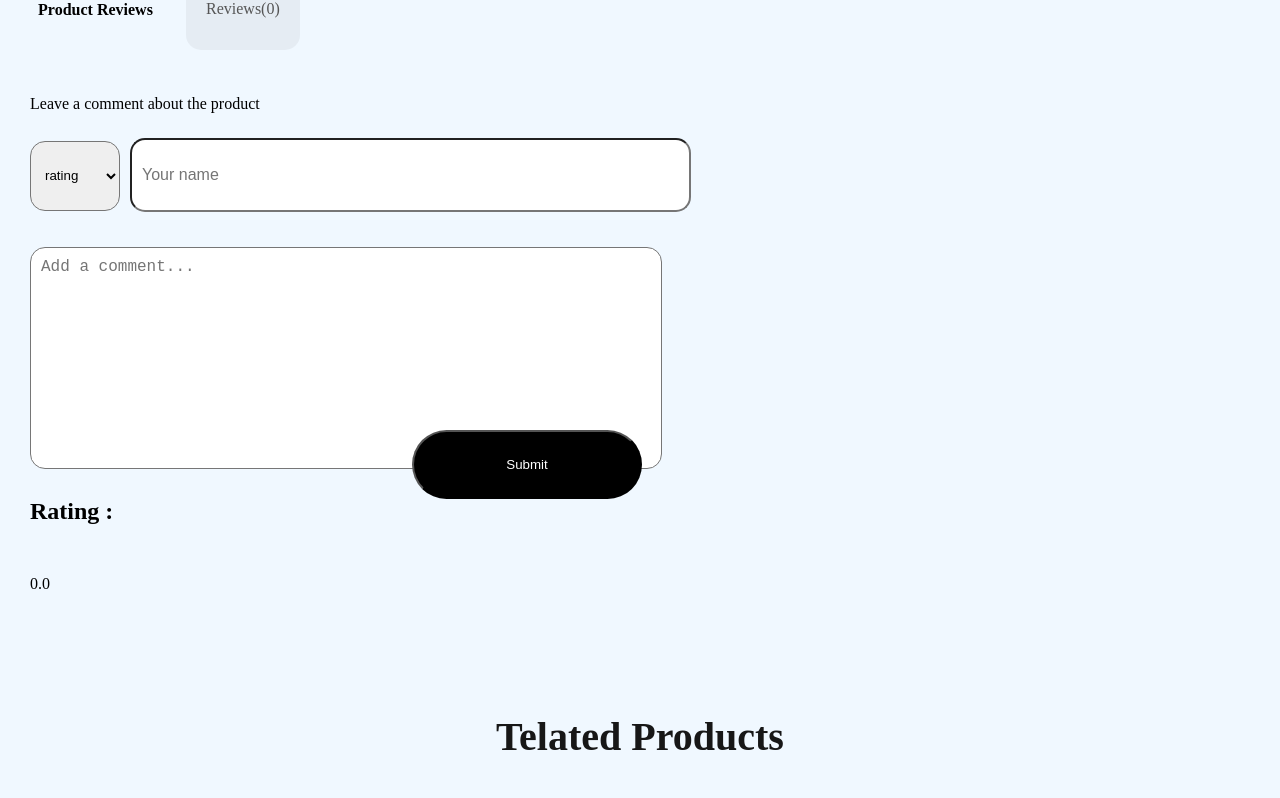
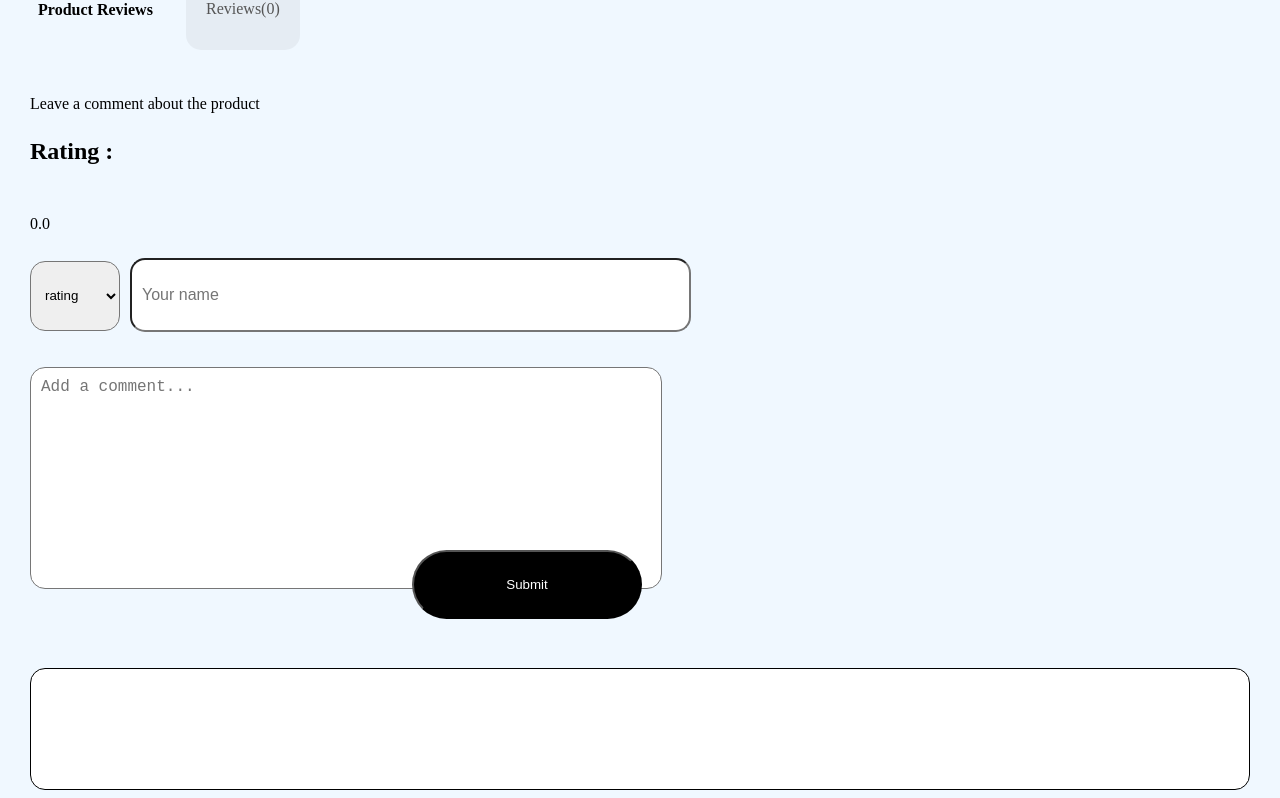
Before and after one commit to danielandersonBC96/Ecommerce.github.io, a React (Create React App) app: page /product/1 in a window 1280 px wide. Shown: the part 1018-1816 px from the top of the page. Built offline with nearby package versions, Linux system fonts and the light colour scheme.

Commit message:
criandp novo estilos

```diff
--- a/src/Components/DesscriptionBox/DescriptionBox.css
+++ b/src/Components/DesscriptionBox/DescriptionBox.css
@@ -107,7 +107,7 @@
 
  .excluir {
  padding: 10px;
-   width: 50px;
+   width: 70px;
    height: 50px;
    border-radius: 15px;
    background-color: white;
@@ -176,3 +176,11 @@
   margin-right: 10px;
   border-radius: 15px;
  }
+
+ .coments-box{
+  background-color:  white;
+  padding: 60px;
+  border: solid 1px black;
+  margin-top: 50px;
+  border-radius: 15px;
+ }
--- a/src/Components/DesscriptionBox/DescriptionBox.jsx
+++ b/src/Components/DesscriptionBox/DescriptionBox.jsx
@@ -95,9 +95,15 @@ export const DescriptionBox = () => {
       <div className="description-navigator">
         <div className="descriptionbox-nav-box">Product Reviews</div>
         <div className="descrptionbox-nav-box-fade">Reviews({commentsList.length})</div>
+
       </div>
       <div className="descriptionbox-description">
         <p>Leave a comment about the product</p>
+        <div className="average-rating-section">
+          <h2>Rating :</h2>
+          <p>{averageRating.toFixed(1)}</p>
+        </div>
+
         <form onSubmit={handleSubmit} className="comment-form">
           <div className="comment-textarea-wrapper">
 
@@ -129,12 +135,8 @@ export const DescriptionBox = () => {
         </form>
         <div className="comments-section">
 
-          <div className="average-rating-section">
-          <h2>Rating :</h2>
-          <p>{averageRating.toFixed(1)}</p>
-        </div>
 
-          <ul>
+          <ul className='coments-box'>
             {commentsList.map((comment, index) => (
               <li key={index}>
                 <strong className='nome'>{comment.user}:</strong> {comment.text} {/* Display the comment */}
```
